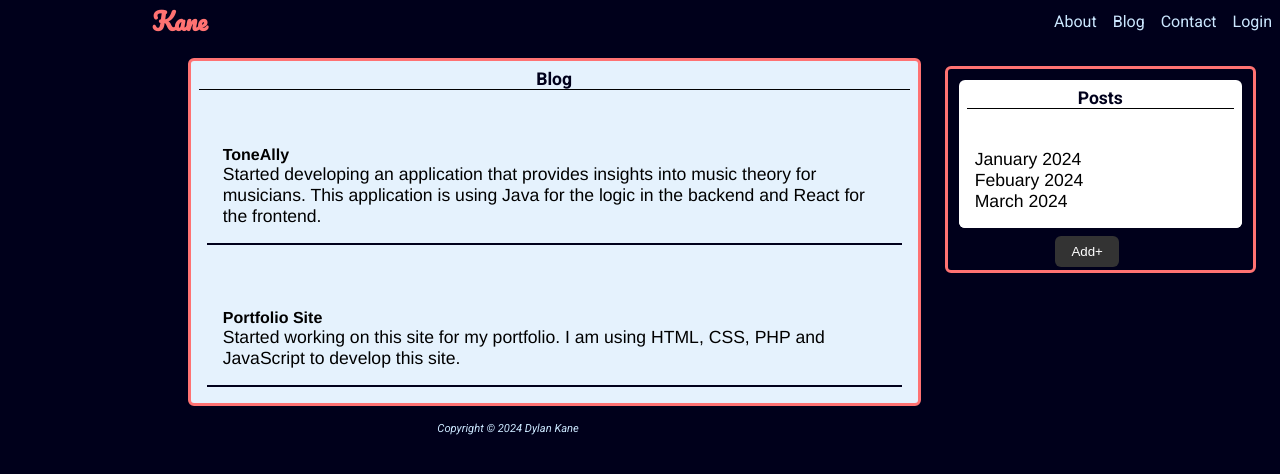
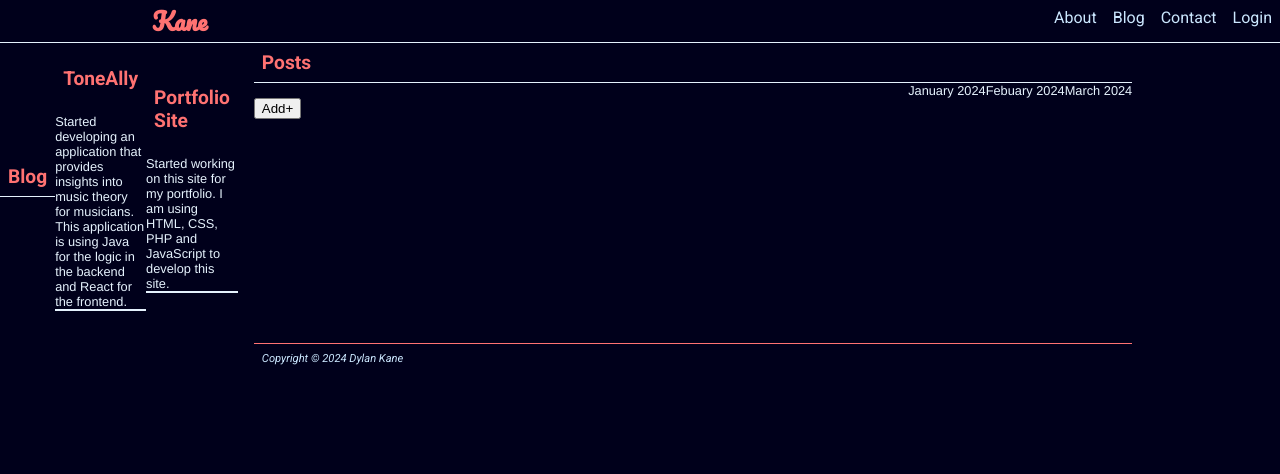
Before and after one commit to DKane6112/portfolio, a PHP site: page /blog.html in a window 1280 px wide. Shown: the top 474 px of the page. Run offline with PHP 8.4, Linux system fonts and the light colour scheme.

Commit message:
Add files via upload
updated CSS files

```diff
--- a/portfolio/CSS/about.css
+++ b/portfolio/CSS/about.css
@@ -6,14 +6,19 @@ body {
 
     display: grid;
     grid-template-areas:
-    'innernav innernav innernav innernav '
-    ' box1 profile profile profile '
-    ' .  profile profile profile '
-    ' box2  profile profile profile '
-    ' footer footer footer . ';
-    grid-template-columns: 1fr 1fr 1fr 1fr;
+    'nav nav nav'
+    '. profile .'
+    'experience experience experience'
+    '. education .'
+    'skills skills skills'
+    '. projects .'
+    '. footer .';
+    grid-template-columns: .25fr 1fr .25fr;
      gap: 1rem;
+     align-items: center;
 }
+
+
 
 header{
 
@@ -22,8 +27,10 @@ header{
     margin: 0;
 }
 
-article{
+#about{
+    display: flex;
     grid-area: profile;
+    align-items: center;
 
 }
 
@@ -36,13 +43,14 @@ article{
     font-size: 1.5rem;
     text-decoration: none;
     text-align: center;
-    align-items: center;
+    align-items: flex-start;
     margin: 0;
 
 }
 
 #logo{
-
+    max-width: 4rem;
+    max-height: auto;
     margin-left: 9.5rem;
     text-align: center;
     text-decoration: none;
@@ -75,7 +83,6 @@ ul{
     color: #cbe7ff;
     text-decoration: none;
     font-size: 1rem;
-    background-color: #00001b;
     font-weight: normal;
 
 }
@@ -87,34 +94,36 @@ ul{
 
 #innernav{
 
-    display: flex;
-    justify-content: space-between;
-    background-color: #00001b;
+    position: sticky;
+    top: 0;
+    background-color: #00001b88;
     color: #cbe7ff;
     font-size: 110%;
     font-family: "Roboto", sans-serif;
     text-align: center;
-    align-items: center;
-    margin: 0;
     padding: .5rem;
-    grid-area: innernav;
-    gap: .5rem;
     border:#e5f2fd solid .1rem;
     border-left: none;
     border-right: none;
+    grid-area: nav;
 
 }
 
+#innernav ul{
+
+    justify-content: center;
+}
 
 
 h3{
+    max-width: fit-content;
     font-family: "Roboto", sans-serif;
-    font-size: 110%;
+    font-size: 1.5rem;
     border-bottom: 1pt;
     border-style: solid;
-    border-color: black;
-    color: #00001b;
-    margin: .5rem;
+    border-color: #e5f2fd;
+    color: #ff7272;
+    margin-bottom: .5rem;
 }
 
 nav{
@@ -126,69 +135,23 @@ nav{
 
 p{
     font-family: "Helvetica", sans-serif;
-    font-size: 1.1rem;
+    font-size: .8rem;
+    color: #e5f2fd;
 
 }
 
-article{
-    margin: 0;
-    background-color: #e5f2fd;
-    border-radius: 6px;
-    border-color:#ff7272;
-    border-style:solid;
-}
-
-section{
-    margin: .4rem;
-}
-
-figure{
-    display: flex;
-    align-items: center;
-    margin: .5rem;
-}
 
 #profile{
-    max-width: 40%;
+    max-width: 10rem;
     height: auto;
-    border-radius: 6px;
+    border-radius: 200px;
 }
-
-.box {
-
-
-    padding: .2rem;
-    grid-area: box1;
-    margin: .5rem;
-    border-radius: 6px;
-    border:#ff7272 solid;
-  }
-
-  .box ul{
-    border-radius: 6px;
-    padding: 1rem;
-    flex-direction: column;
-    background-color: white;
-    margin: 0;
-  }
-
-  .innerbox{
-    display: flex;
-    flex-direction: column;
-    gap: 1rem;
-    background-color:white;
-    text-align: center;
-    border-radius: 6px;
-    margin: .5rem;
-  }
-
-  #box2{
-    grid-area: box2;
-  }
 
 footer{
 
     grid-area: footer;
+    border-top: solid .1rem #ff7272;
+    padding: .5rem;
 
 }
 
@@ -201,3 +164,146 @@ footer p{
     color: #cbe7ff;
     font-size: .7rem;
 }
+
+.icon{
+    max-width: 1.5rem;
+    max-height: 1.5rem;
+    background-color: #ff7272;
+    border: .1rem solid #cbe7ff;
+    border-radius: 1rem;
+  }
+
+  h4{
+    font-family: "Roboto", sans-serif;
+    font-size: 1.2rem;
+    color: #ff7272;
+    margin-top: 1rem;
+  }
+
+  #lightexp{
+    padding: 4rem 0 4rem 0;
+    grid-area: experience;
+    background-color: #31315c;
+    background-color: #232342;
+  }
+  #experience{
+
+    margin: 0 auto;
+    width: 65%;
+
+  }
+
+.textblock{
+    margin-top: 1rem;
+    margin-bottom: 1rem;
+}
+
+#expbox1{
+    display: flex;
+    align-items: center;
+
+}
+
+#expbox2{
+    display: flex;
+    align-items: center;
+
+}
+
+.logo{
+    max-width: 10rem;
+    height: auto;
+    margin: 1rem;
+}
+
+#cv{
+
+    max-width: fit-content;
+    display:flex;
+    align-items: center;
+    text-align: center;
+    padding: .1rem;
+    border: solid .1rem #ff7272;
+    border-radius: 6px;
+}
+
+#cv p{
+    text-decoration: none;
+    color: #ff7272;
+    font-weight: bold;
+
+}
+
+#dwnload{
+    max-width: 1.8rem;
+    height: auto;
+
+}
+
+#education{
+    grid-area: education;
+
+}
+
+#edubox1{
+    margin-top: 1rem;
+    margin-bottom: 1rem;
+    display: flex;
+    align-items: center;
+}
+
+#edubox2{
+    margin-top: 1rem;
+    margin-bottom: 1rem;
+    display: flex;
+    align-items: center;
+}
+
+#skills{
+    grid-area: skills;
+    background-color: #232342;
+    padding: 4rem 0 4rem 0;
+
+}
+
+#skillsbox{
+    margin: 0 auto;
+    width: 65%;
+}
+
+#skillsflex{
+    display: flex;
+    justify-content: space-between;
+
+}
+
+#skillsflex ul{
+    display: flex;
+    flex-direction: column;
+    list-style: none;
+    padding: .1rem;
+    margin-top: 1rem;
+}
+
+#skillsflex ul li{
+    display: flex;
+    flex-direction: row-reverse;
+    align-items: center;
+    margin-bottom: .5rem;
+}
+
+#skillsflex img{
+    max-width: 2.5rem;
+    max-height: 2.5rem;
+    margin-right: .5rem;
+}
+
+#projects{
+    grid-area: projects;
+
+}
+
+a{
+    text-decoration: none;
+    color: #ff7272;
+}
--- a/portfolio/CSS/blog.css
+++ b/portfolio/CSS/blog.css
@@ -2,44 +2,246 @@
 
     display: grid;
     grid-template-areas:
-    '. profile profile profile box1 box1 '
-    '. profile profile profile . . '
-    '  . . footer footer footer footer';
+    '. image .'
+    '. blog . '
+    '  . footer .';
      gap: 1rem;
-     margin: 1rem;
-     grid-template-columns: 1fr 1.5fr 1.5fr 1.5fr 1fr 1fr;
+
+     grid-template-columns: .15fr 1fr .15fr;
+     align-items: start;
 }
 
-#about{
+#navbar{
+    border-bottom: solid .1rem #e5f2fd;
+}
+
+#blogstart{
+    grid-area: image;
+    gap: 1rem;
+    margin: 0;
+    margin-top: 2rem;
+    width: 100%;
+    position: relative;
+
+
+}
+
+#blogImage{
+
+
+    width: 100%;
+    height: 50vh;
+    object-fit: cover;
+    border-radius: 6px;
+    border: solid .1rem #232342;
+
+
+}
+
+img{
+    border-radius: 6px;
+}
+
+#blogwelcome{
+    display: flex;
+    flex-direction: column;
+    align-items: flex-start;
+    gap: 1.5rem;
+    max-width: fit-content;
+    position: absolute;
+    top: 50%;
+    left: 50%;
+    transform: translate(-50%, -50%);
+
+}
+
+h1{
+    color: #e5f2fd;
+    font-size: 2rem;
+    font-family: "Roboto", sans-serif;
+
+}
+
+h2{
+    color: #e5f2fd;
+    font-size: 1.7rem;
+    font-family: "Roboto", sans-serif;
+    margin-bottom: 1rem;
+
+}
+
+
+#blog{
+    grid-area: blog;
+    display: flex;
+    align-items: center;
+    gap: 1rem;
+
+}
+
+#search ul{
+    flex-direction: column;
+    margin: 0;
+}
+
+#search{
+
     display: flex;
     flex-direction: column;
     gap: 1rem;
+    margin: .5rem;
+    height: 50vh;
+
+}
+
+#searchButton{
+
+    background: transparent;
+    border: none;
+    outline: none;
+    padding: .1rem;
+
+
+}
+
+#searchButton:hover{
+    cursor: pointer;
+}
+
+#searchButton img{
+    width: 1.5rem;
+    height: 1.5rem;
+    object-fit: cover;
+}
+
+#searchBar{
+
+    color:#e5f2fd;
+    border:none;
+    padding: .2rem;
+    outline: none;
+    height: fit-content;
+    background-color: #00001b;
+
+}
+
+#searchBar::placeholder{
+    color: #e5f2fdad;
+}
+#searchwrapper{
+    display: flex;
+    align-items: center;
+    gap: .5rem;
+    height: fit-content;
+    border: .1rem solid #e5f2fd;
+    border-radius: 6px;
+}
+form{
+    display: flex;
+    align-items: stretch;
+    flex-direction: column;
 
 }
 h3{
-    text-align: center;
+    margin: 0;
+    background-color: #00001b;
+    max-width: none;
+    font-size: 1.2rem;
+    padding: .5rem;
+}
+
+h4{
+    padding: .5rem;
+
 }
 .post{
-    margin: 1rem;
-    border-bottom: .15rem solid #00001b;
-    padding: 1rem;
+    display: flex;
+    flex-direction: column;
+    gap: 1rem;
+    border-bottom: .15rem solid #e5f2fd;
+
 }
 
 section{
     margin: 0;
+
 }
 
-button {
-    position: relative;
-    left: 35%;
-    padding: .5rem 1rem;
-    background-color: #333;
-    color: #fff;
-    border: none;
+#posts{
+    display: flex;
+    flex-direction: column;
+    gap: 1rem;
+    margin: 0;
+    padding: 0;
+}
+
+.logo{
+    margin:.1rem;
+}
+
+#months{
+    width: 100%;
+    border: solid .1rem #232342;
+    border-left: solid .5rem #232342;
+    border-bottom: solid .5rem #232342;
+
+}
+
+#monthselector{
+    width: 100%;
+    text-align: center;
+    padding: .5rem;
+    background-color: #00001b;
+    border:solid .1rem #232342;
+    border-left: none;
+    color: #e5f2fd;
+    font-weight: bold;
+    font-family: "Roboto", sans-serif;
+}
+
+#months ul{
+    display: flex;
+    border-right: solid .1rem #232342;
+    flex-direction: column;
+    align-items: center;
+    gap: .5rem;
+    margin: 0;
+    padding: .5rem;
+}
+
+#months ul li{
+    list-style: none;
+    padding: .5rem;
+    width: 100%;
+    text-align: center;
+
+}
+
+.blogbutton{
+    margin: 0 auto;
+    background: none;
+    color: #e5f2fd;
+    border: solid .1rem #232342;
     border-radius: 6px;
+    padding: .3rem;
+    font-size: 1rem;
+}
+
+.blogbutton:hover{
+    background-color: #cbe7ff83;
+    color: #00001b;
     cursor: pointer;
 }
 
-button:hover {
-    background-color: #555;
+#figbuttons{
+    display: flex;
+    justify-content: center;
+    gap: 1rem;
 }
+
+#figbuttons button{
+    padding: .5rem;
+    color: #e5f2fd;
+    font-size: 1.3rem;
+    margin: 0;
+}
```
Also changed, not shown: portfolio/CSS/contact.css (+29 -17 lines), portfolio/CSS/login.css (+42 -28 lines), portfolio/CSS/style.css (+14 -15 lines).
